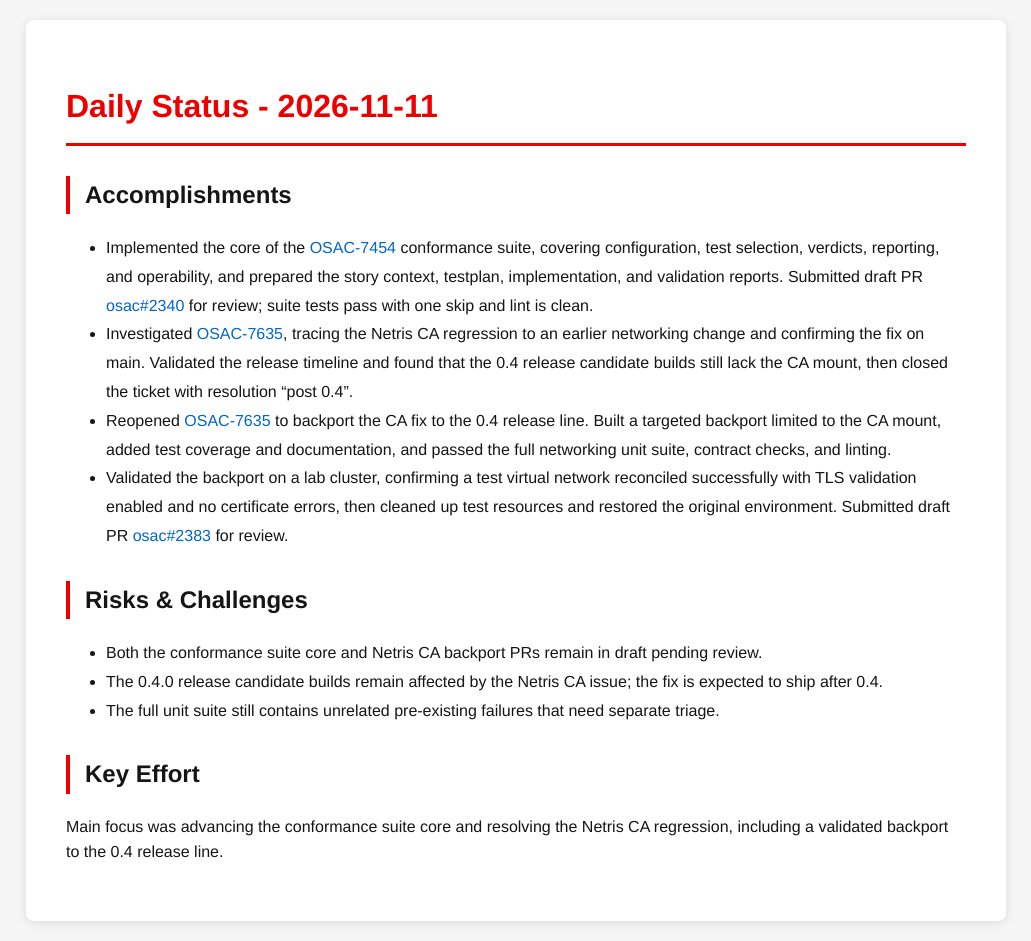
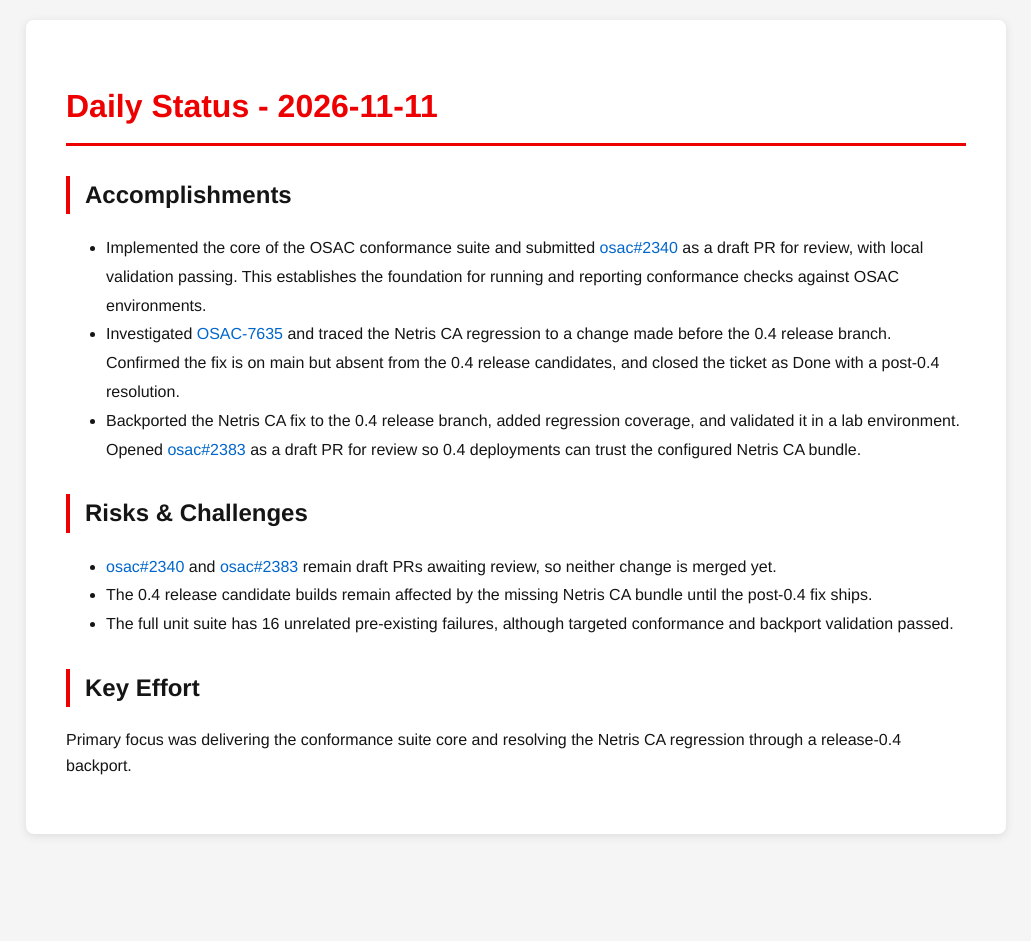
Before and after one commit to tzvatot/daily-status, a Jekyll site: the page built from 2026-11-11.md, in a window 1280 px wide. Shown: the whole page, without its empty margins (124-1155 px from the left). Built offline with Jekyll 4.4.1, drawn with Linux system fonts in a browser that asks for light colours; after the commit the page ends 900 px from its top, so only the background shows below that.

Commit message:
Daily status update - 2026-11-11

```diff
--- a/2026-11-11.md
+++ b/2026-11-11.md
@@ -7,15 +7,14 @@ date: 2026-11-11
 # Daily Status - 2026-11-11
 
 ## Accomplishments
-- Implemented the core of the [OSAC-7454](https://redhat.atlassian.net/browse/OSAC-7454) conformance suite, covering configuration, test selection, verdicts, reporting, and operability, and prepared the story context, testplan, implementation, and validation reports. Submitted draft PR [osac#2340](https://github.com/osac-project/osac/pull/2340) for review; suite tests pass with one skip and lint is clean.
-- Investigated [OSAC-7635](https://redhat.atlassian.net/browse/OSAC-7635), tracing the Netris CA regression to an earlier networking change and confirming the fix on main. Validated the release timeline and found that the 0.4 release candidate builds still lack the CA mount, then closed the ticket with resolution "post 0.4".
-- Reopened [OSAC-7635](https://redhat.atlassian.net/browse/OSAC-7635) to backport the CA fix to the 0.4 release line. Built a targeted backport limited to the CA mount, added test coverage and documentation, and passed the full networking unit suite, contract checks, and linting.
-- Validated the backport on a lab cluster, confirming a test virtual network reconciled successfully with TLS validation enabled and no certificate errors, then cleaned up test resources and restored the original environment. Submitted draft PR [osac#2383](https://github.com/osac-project/osac/pull/2383) for review.
+- Implemented the core of the OSAC conformance suite and submitted [osac#2340](https://github.com/osac-project/osac/pull/2340) as a draft PR for review, with local validation passing. This establishes the foundation for running and reporting conformance checks against OSAC environments.
+- Investigated [OSAC-7635](https://redhat.atlassian.net/browse/OSAC-7635) and traced the Netris CA regression to a change made before the 0.4 release branch. Confirmed the fix is on main but absent from the 0.4 release candidates, and closed the ticket as Done with a post-0.4 resolution.
+- Backported the Netris CA fix to the 0.4 release branch, added regression coverage, and validated it in a lab environment. Opened [osac#2383](https://github.com/osac-project/osac/pull/2383) as a draft PR for review so 0.4 deployments can trust the configured Netris CA bundle.
 
 ## Risks & Challenges
-- Both the conformance suite core and Netris CA backport PRs remain in draft pending review.
-- The 0.4.0 release candidate builds remain affected by the Netris CA issue; the fix is expected to ship after 0.4.
-- The full unit suite still contains unrelated pre-existing failures that need separate triage.
+- [osac#2340](https://github.com/osac-project/osac/pull/2340) and [osac#2383](https://github.com/osac-project/osac/pull/2383) remain draft PRs awaiting review, so neither change is merged yet.
+- The 0.4 release candidate builds remain affected by the missing Netris CA bundle until the post-0.4 fix ships.
+- The full unit suite has 16 unrelated pre-existing failures, although targeted conformance and backport validation passed.
 
 ## Key Effort
-Main focus was advancing the conformance suite core and resolving the Netris CA regression, including a validated backport to the 0.4 release line.
+Primary focus was delivering the conformance suite core and resolving the Netris CA regression through a release-0.4 backport.
```
